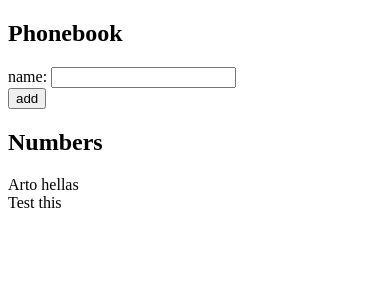
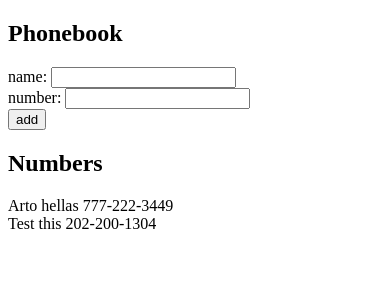
Before and after one commit to karlchvojka/fullstackopen, a React (Vite) app in the folder part2/phonebook/: page / in a window 390 px wide. Shown: the top 300 px of the page. Built offline with nearby package versions, Linux system fonts and the light colour scheme; the HTML template or start-up script is replaced by a standard one.

Commit message:
Part2: 2.8: The Phonebook Step 3

```diff
--- a/part2/phonebook/src/App.jsx
+++ b/part2/phonebook/src/App.jsx
@@ -7,11 +7,20 @@ import Person from './components/Person'
 const App = () => {
   // State Declarations
   const [persons, setPersons] = useState([
-    { name: 'Arto hellas', id: 1 },
-    { name: 'Test this', id: 2}
+    {
+      name: 'Arto hellas',
+      number: '777-222-3449',
+      id: '1'
+    },
+    {
+      name: 'Test this',
+      number: '202-200-1304',
+      id: '2'
+    }
   ])
 
   const [newName, setNewName] = useState('');
+  const [newNum, setNewNum] = useState('');
 
   // Helper Functions
 
@@ -21,15 +30,23 @@ const App = () => {
     event.preventDefault()
     const personObject = {
       name: newName,
+      number: newNum,
       id: String(persons.length + 1)
     }
 
-    const existing = persons.map(person => {return cleaned(person.name)});
+    const existingName = persons.map(person => {return cleaned(person.name)})
+    const existingNumb = persons.map(person => {return cleaned(person.number)})
+    const existing = [...existingName, ...existingNumb];
 
-    if(!existing.includes(cleaned(newName))) {
+    console.log(existing);
+    console.log('existing name: ', !existing.includes(cleaned(newName)));
+    console.log('existing numb: ', !existing.includes(cleaned(newNum)));
+
+    if(!existing.includes(cleaned(newName)) && !existing.includes(cleaned(newNum))) {
       const newPersons = persons.concat(personObject)
       setPersons(newPersons)
       setNewName('')
+      setNewNum('')
     } else {
       alert(`${newName} is already added to phonebook`);
     }
@@ -39,12 +56,17 @@ const App = () => {
     setNewName(event.target.value)
   }
 
+  const handleNumChange = (event) => {
+    setNewNum(event.target.value)
+  }
+
   return (
     <div>
       <h2>Phonebook</h2>
       <form onSubmit={addPerson}>
         <div>
-          name: <input value={newName} onChange={handlePhoneChange} />
+          name: <input value={newName} onChange={handlePhoneChange} /><br/>
+          number: <input value={newNum} onChange={handleNumChange} />
         </div>
         <div>
           <button type="submit">add</button>
--- a/part2/phonebook/src/components/Person.jsx
+++ b/part2/phonebook/src/components/Person.jsx
@@ -1,5 +1,5 @@
 const Person = ({ person }) => {
-  return <div>{person.name}</div>
+  return <div>{person.name} {person.number}</div>
 }
 
 export default Person
```
